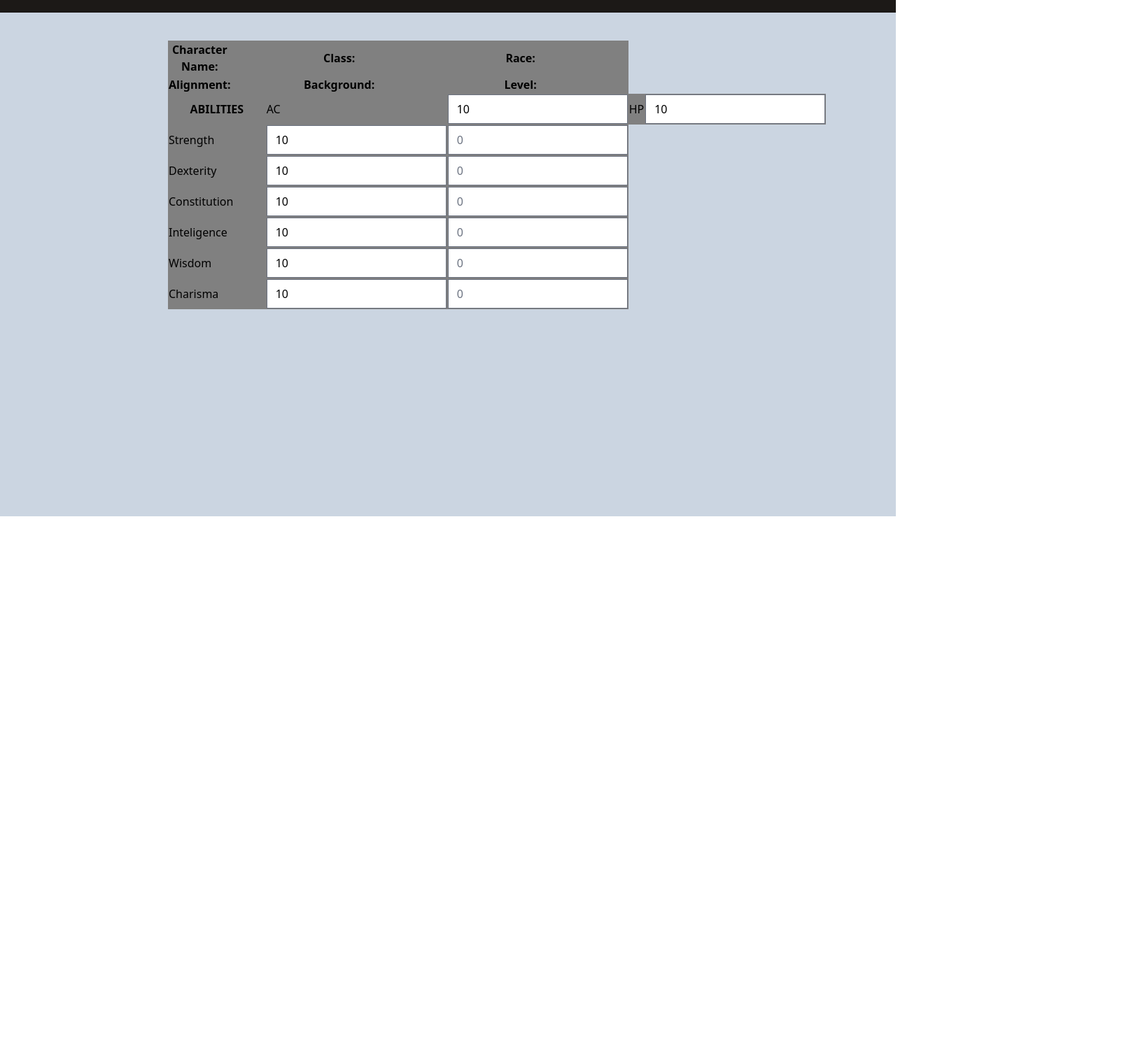
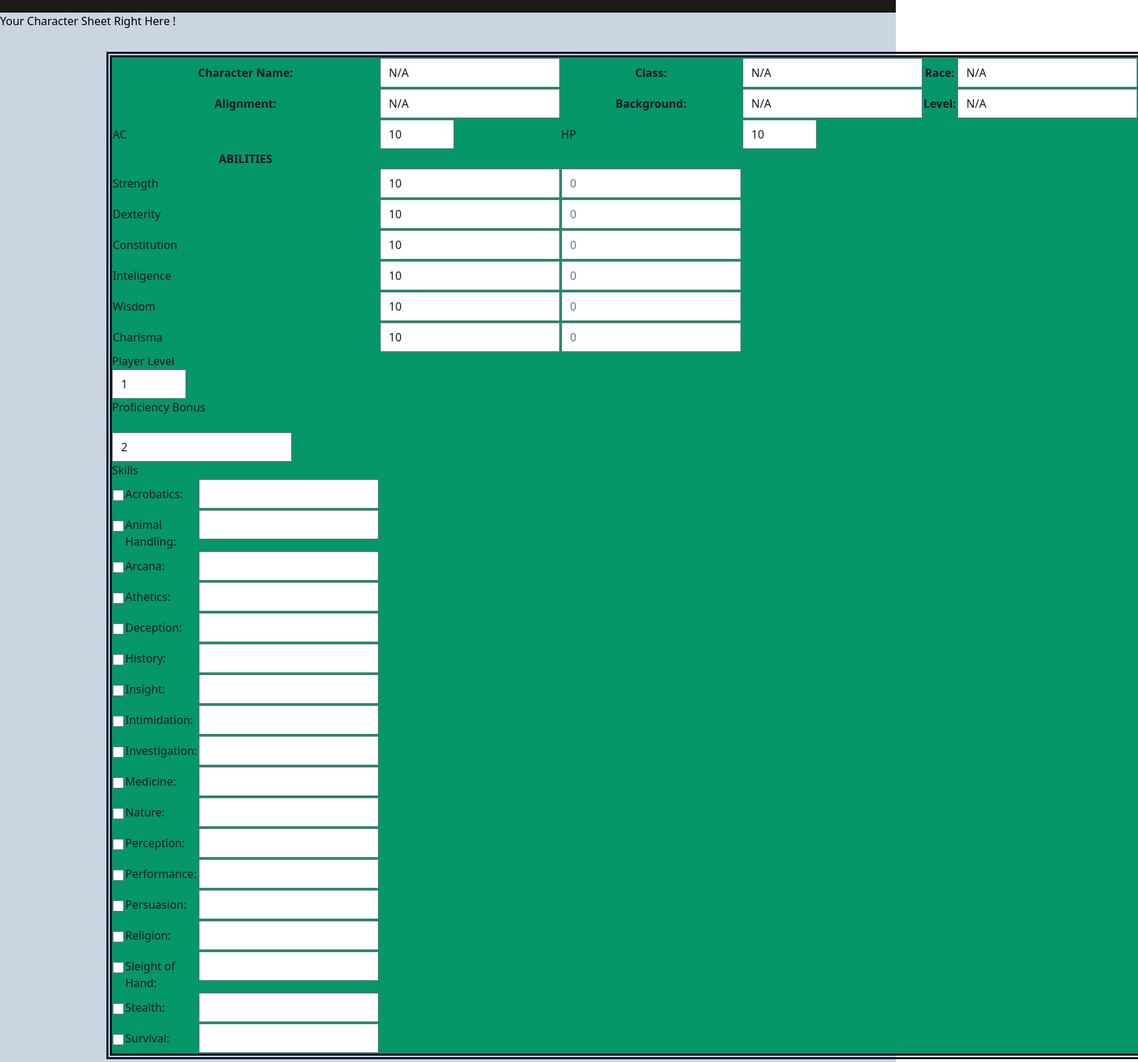
Before and after one commit to Guzters/ASSIGNMENT_FinalProject, a Vue app: page / in a window 1280 px wide. Shown: the part 62-1580 px from the top of the page at 70% size, 1626 px wide, since content can reach past the window. Before the commit the page ends 800 px from the top, so only its background shows below. Built offline with nearby package versions, Linux system fonts and the light colour scheme; no server answers; what @vueuse/firebase would draw is missing.

Commit message:
Upgraded the CharacterSheet and tried adding some scripts, whilst also a connection to the API resource to gather data from the Database

```diff
--- a/package.json
+++ b/package.json
@@ -14,6 +14,7 @@
   },
   "dependencies": {
     "@vueuse/firebase": "^9.13.0",
+    "axios": "^1.4.0",
     "firebase": "^9.17.1",
     "vue": "^3.2.37",
     "vue-router": "^4.1.6"
--- a/src/components/CharacterSheet.vue
+++ b/src/components/CharacterSheet.vue
@@ -1,56 +1,182 @@
 <!-- eslint-disable prettier/prettier -->
+<!-- eslint-disable prettier/prettier -->
+<!-- eslint-disable prettier/prettier -->
+<script setup>
+import { ref } from 'vue'
+
+// import useAPI from '../composables/useApi'
+// const { getCharacters } = useAPI()
+</script>
+
 <template>
   <div class="container">
     <div class="row">
       <div class="col-4">
         <table class="table">
-          <tr class="items" style="background-color: gray">
-            <th style="padding-right: 50px">Character Name:</th>
-            <th style="padding-right: 50px">Class:</th>
-            <th style="padding-right: 50px">Race:</th>
+          <tr class="items">
+            <th>Character Name:</th>
+            <td><input id="charName" type="text" value="N/A" onchange="updateModifiers()" /></td>
+            <th>Class:</th>
+            <td><input id="charClass" type="text" value="N/A" onchange="updateModifiers()" /></td>
+            <th>Race:</th>
+            <td><input id="charRace" type="text" value="N/A" onchange="updateModifiers()" /></td>
           </tr>
-          <tr class="items" style="background-color: gray">
-            <th style="padding-right: 50px">Alignment:</th>
-            <th style="padding-right: 50px">Background:</th>
-            <th style="padding-right: 50px">Level:</th>
+          <tr class="items">
+            <th>Alignment:</th>
+            <td><input id="charAlignment" type="text" value="N/A" onchange="updateModifiers()" /></td>
+            <th>Background:</th>
+            <td><input id="charBackground" type="text" value="N/A" onchange="updateModifiers()" /></td>
+            <th>Level:</th>
+            <td><input id="charLevel" type="text" value="N/A" onchange="updateModifiers()" /></td>
           </tr>
-          <tr style="background-color: gray">
+          <tr class="items">
+            <td>AC</td>
+            <td><input id="acScore" type="number" min="1" max="40" value="10" onchange="updateModifiers()" /></td>
+            <td>HP</td>
+            <td><input id="hpScore" type="number" min="1" max="40" value="10" onchange="updateModifiers()" /></td>
+          </tr>
+
+          <tr class="items">
             <th>ABILITIES</th>
-            <td>AC</td>
-            <td><input id="acScore" type="number" value="10" onchange="updateModifiers()" /></td>
-            <td>HP</td>
-            <td><input id="hpScore" type="number" value="10" onchange="updateModifiers()" /></td>
           </tr>
-          <tr style="background-color: gray">
+
+          <tr class="items">
             <td>Strength</td>
             <td><input id="strScore" type="number" value="10" onchange="updateModifiers()" /></td>
             <td><input id="strMod" type="number" placeholder="0" /></td>
           </tr>
-          <tr style="background-color: gray">
+
+          <tr class="items">
             <td>Dexterity</td>
             <td><input id="dexScore" type="number" value="10" onchange="updateModifiers()" /></td>
             <td><input id="dexMod" type="number" placeholder="0" /></td>
           </tr>
-          <tr style="background-color: gray">
+
+          <tr class="items">
             <td>Constitution</td>
             <td><input id="conScore" type="number" value="10" onchange="updateModifiers()" /></td>
             <td><input id="conMod" type="number" placeholder="0" /></td>
           </tr>
-          <tr style="background-color: gray">
+
+          <tr class="items">
             <td>Inteligence</td>
             <td><input id="intScore" type="number" value="10" onchange="updateModifiers()" /></td>
             <td><input id="intMod" type="number" placeholder="0" /></td>
           </tr>
-          <tr style="background-color: gray">
+
+          <tr class="items">
             <td>Wisdom</td>
             <td><input id="wisScore" type="number" value="10" onchange="updateModifiers()" /></td>
             <td><input id="wisMod" type="number" placeholder="0" /></td>
           </tr>
-          <tr style="background-color: gray">
+
+          <tr class="items">
             <td>Charisma</td>
             <td><input id="chaScore" type="number" value="10" onchange="updateModifiers()" /></td>
             <td><input id="chaMod" type="number" placeholder="0" /></td>
           </tr>
+
+          <div class="col-4">
+            <h2>Player Level</h2>
+            <input id="playerLevel" type="number" min="1" max="20" value="1" onchange="playerLevelChange()" />
+            <div class="col-4">
+              <h2>Proficiency Bonus</h2>
+              <br />
+              <input id="profBonus" type="number" value="2" />
+
+              <h2>Skills</h2>
+              <tr>
+                <td><input id="acroProf" type="checkbox" onchange="setSkills();" /></td>
+                <td>Acrobatics:</td>
+                <td><input id="acroScore" type="number" /></td>
+              </tr>
+              <tr>
+                <td><input id="animProf" type="checkbox" onchange="setSkills();" /></td>
+                <td>Animal Handling:</td>
+                <td><input id="animScore" type="number" /></td>
+              </tr>
+              <tr>
+                <td><input id="arcaProf" type="checkbox" onchange="setSkills();" /></td>
+                <td>Arcana:</td>
+                <td><input id="arcaScore" type="number" /></td>
+              </tr>
+              <tr>
+                <td><input id="athlProf" type="checkbox" onchange="setSkills();" /></td>
+                <td>Athetics:</td>
+                <td><input id="athlScore" type="number" /></td>
+              </tr>
+              <tr>
+                <td><input id="decProf" type="checkbox" onchange="setSkills();" /></td>
+                <td>Deception:</td>
+                <td><input id="decScore" type="number" /></td>
+              </tr>
+              <tr>
+                <td><input id="hisProf" type="checkbox" onchange="setSkills();" /></td>
+                <td>History:</td>
+                <td><input id="hisScore" type="number" /></td>
+              </tr>
+              <tr>
+                <td><input id="insProf" type="checkbox" onchange="setSkills();" /></td>
+                <td>Insight:</td>
+                <td><input id="insScore" type="number" /></td>
+              </tr>
+              <tr>
+                <td><input id="intiProf" type="checkbox" onchange="setSkills();" /></td>
+                <td>Intimidation:</td>
+                <td><input id="intiScore" type="number" /></td>
+              </tr>
+              <tr>
+                <td><input id="invProf" type="checkbox" onchange="setSkills();" /></td>
+                <td>Investigation:</td>
+                <td><input id="invScore" type="number" /></td>
+              </tr>
+              <tr>
+                <td><input id="medProf" type="checkbox" onchange="setSkills();" /></td>
+                <td>Medicine:</td>
+                <td><input id="medScore" type="number" /></td>
+              </tr>
+              <tr>
+                <td><input id="natProf" type="checkbox" onchange="setSkills();" /></td>
+                <td>Nature:</td>
+                <td><input id="natScore" type="number" /></td>
+              </tr>
+              <tr>
+                <td><input id="percProf" type="checkbox" onchange="setSkills();" /></td>
+                <td>Perception:</td>
+                <td><input id="percScore" type="number" /></td>
+              </tr>
+              <tr>
+                <td><input id="perfProf" type="checkbox" onchange="setSkills();" /></td>
+                <td>Performance:</td>
+                <td><input id="perfScore" type="number" /></td>
+              </tr>
+              <tr>
+                <td><input id="persProf" type="checkbox" onchange="setSkills();" /></td>
+                <td>Persuasion:</td>
+                <td><input id="persScore" type="number" /></td>
+              </tr>
+              <tr>
+                <td><input id="relProf" type="checkbox" onchange="setSkills();" /></td>
+                <td>Religion:</td>
+                <td><input id="relScore" type="number" /></td>
+              </tr>
+              <tr>
+                <td><input id="sleiProf" type="checkbox" onchange="setSkills();" /></td>
+                <td>Sleight of Hand:</td>
+                <td><input id="sleiScore" type="number" /></td>
+              </tr>
+              <tr>
+                <td><input id="steProf" type="checkbox" onchange="setSkills();" /></td>
+                <td>Stealth:</td>
+                <td><input id="steScore" type="number" /></td>
+              </tr>
+              <tr>
+                <td><input id="survProf" type="checkbox" onchange="setSkills();" /></td>
+                <td>Survival:</td>
+                <td><input id="survScore" type="number" /></td>
+              </tr>
+            </div>
+          </div>
         </table>
       </div>
     </div>
@@ -58,17 +184,14 @@
 </template>
 
 <style scoped lang="postcss">
-.wrapper {
-  @apply relative flex w-full items-stretch;
+.container {
+  @apply flex w-full items-stretch;
 
   .table {
-    @apply bg-emerald-800;
+    @apply mx-auto bg-emerald-600 text-slate-900 outline-double outline-8;
   }
-  .text {
-    @apply rounded-md border-0 px-8 py-4 text-slate-900 placeholder-slate-400 outline-none focus:ring focus:ring-blue-500;
-  }
-  .icon {
-    @apply absolute right-0 z-10 py-4 pr-8 text-blue-800;
+  .items {
+    @apply rounded-md text-slate-900 placeholder-slate-400;
   }
 }
 </style>
--- a/src/components/MainPage.vue
+++ b/src/components/MainPage.vue
@@ -1,12 +1,23 @@
 <!-- eslint-disable prettier/prettier -->
 <script setup>
+import { onMounted } from 'vue'
+
 import CharacterSheet from '@/components/CharacterSheet.vue'
 import MainCards from '@/components/MainCards.vue'
 import MainPagination from '@/components/MainPagination.vue'
+
+// import useAPI from '@/composables/useApi'
+
+// const { getCharacters, loading } = useAPI()
+
+// onMounted(async () => {
+//   await getCharacters()
+// })
 </script>
 
 <template>
   <!-- <img class="image" src="../assets/DnD5eCharacterSheet.png" /> -->
+  <h1>Your Character Sheet Right Here !</h1>
   <CharacterSheet class="CharShee" />
 </template>
 
@@ -15,6 +26,6 @@ import MainPagination from '@/components/MainPagination.vue'
   @apply container mx-auto flex flex-col gap-4 py-4;
 }
 .CharShee {
-  @apply py-10 px-60;
+  @apply py-10 px-40;
 }
 </style>
--- /dev/null
+++ b/src/components/characterSheetScripts.js
@@ -0,0 +1,41 @@
+<script setup>
+function updateModifiers() {
+  // convert ability scores into modifiers
+
+  var strScore = document.getElementById('strScore').value
+  document.getElementById('strMod').value = Math.floor((strScore - 10) / 2)
+  var dexScore = document.getElementById('dexScore').value
+  document.getElementById('dexMod').value = Math.floor((dexScore - 10) / 2)
+  var conScore = document.getElementById('conScore').value
+  document.getElementById('conMod').value = Math.floor((conScore - 10) / 2)
+  var intScore = document.getElementById('intScore').value
+  document.getElementById('intMod').value = Math.floor((intScore - 10) / 2)
+  var wisScore = document.getElementById('wisScore').value
+  document.getElementById('wisMod').value = Math.floor((wisScore - 10) / 2)
+  var chaScore = document.getElementById('chaScore').value
+  document.getElementById('chaMod').value = Math.floor((chaScore - 10) / 2)
+}
+
+function updateProfBonus() {
+  // update proficiency bonus based on player level
+
+  var playerLevel = parseInt(document.getElementById('playerLevel').value)
+
+  if (playerLevel >= 17) {
+    document.getElementById('profBonus').value = 6
+  } else if (playerLevel >= 13) {
+    document.getElementById('profBonus').value = 5
+  } else if (playerLevel >= 9) {
+    document.getElementById('profBonus').value = 4
+  } else if (playerLevel >= 5) {
+    document.getElementById('profBonus').value = 3
+  } else {
+    document.getElementById('profBonus').value = 2
+  }
+}
+
+function playerLevelChange() {
+  updateProfBonus()
+  updateModifiers()
+}
+</script>
--- /dev/null
+++ b/src/composables/useApi.js
@@ -0,0 +1,30 @@
+// /* eslint-disable prettier/prettier */
+// import { ref } from 'vue'
+// import axios from 'axios'
+
+// const characters = ref([])
+// const pages = ref(1)
+// const loading = ref(false)
+// const activePage = ref(1)
+// const pageSize = ref(8)
+
+// const api = axios.create({
+//   baseURL: import.meta.env.VITE_API_URL,
+//   auth: {
+//     username: import.meta.env.VITE_API_USERNAME,
+//     password: import.meta.env.VITE_API_PASSWORD,
+//   },
+// })
+
+// const getCharacters = async () => {
+//   loading.value = true
+//   const { data, headers } = await api.get('/api/dndcharacters', {})
+//   characters.value = data
+//   loading.value = false
+// }
+
+// const useAPI = () => {
+//   return { getCharacters, loading }
+// }
+
+// export default useAPI
```
Also changed, not shown: 1 other file (tests, documents, lock files or other folders).
